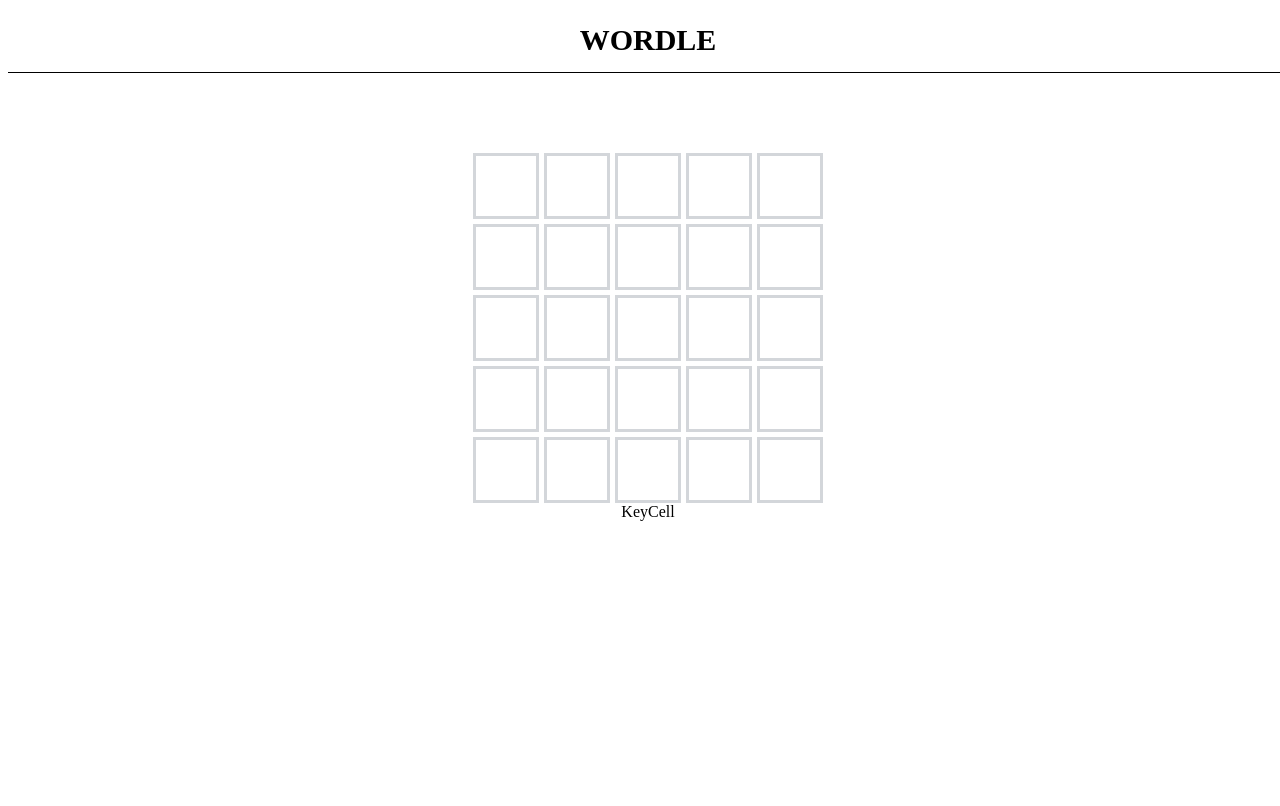
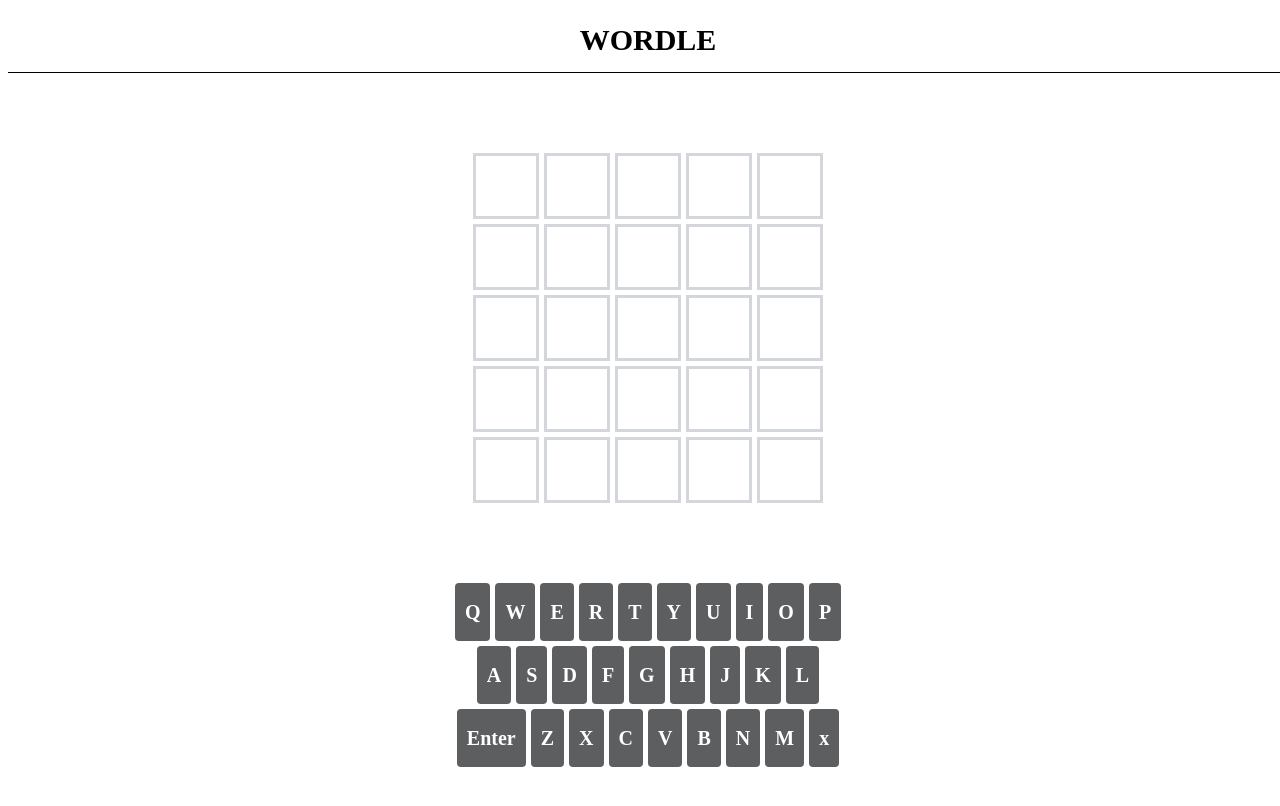
Before and after one commit to seon-mikim/wordle-react, a React (Vite) app: page / in a window 1280 px wide. Shown: the top 806 px of the page. Built offline with nearby package versions, Linux system fonts and the light colour scheme.

Commit message:
feat: 키보드 클릭이벤트 생성
- 첫번째 줄 만들어짐

```diff
--- a/src/components/KeyBoard/KeyRow/KeyCell/index.jsx
+++ b/src/components/KeyBoard/KeyRow/KeyCell/index.jsx
@@ -1,9 +1,15 @@
+import { useContext } from 'react';
+import { WordContext } from '../../../../context/WordContext';
+import * as S from './style';
 
+function KeyCell({ keyCell, }) {
+	const { dispatch } = useContext(WordContext);
+//  const { guessWord, completedRows } = state;
+  const handleKeyClick = () => {
+    dispatch({type:'GUESSWORD', guessWord:keyCell })
+  }
 
-function KeyCell() {
-	return (
-		<div>KeyCell</div>
-	)
+  return <S.KeyCell data-key={keyCell} onClick={handleKeyClick}>{keyCell}</S.KeyCell>;
 }
 
-export default KeyCell
+export default KeyCell;
--- /dev/null
+++ b/src/components/KeyBoard/KeyRow/KeyCell/style.js
@@ -0,0 +1,14 @@
+import { styled } from "styled-components";
+
+export const KeyCell = styled.div`
+  display: flex;
+  justify-content: center;
+  align-items: center;
+  background-color: #5d5e60;
+  font-size: 20px;
+  color: #fff;
+  font-weight: 600;
+  height: 58px;
+  padding: 0 10px;
+  border-radius: 4px;
+`;
--- a/src/components/KeyBoard/KeyRow/index.jsx
+++ b/src/components/KeyBoard/KeyRow/index.jsx
@@ -1,11 +1,27 @@
+import * as S from './style'
 import KeyCell from "./KeyCell"
+import { FirstKey, SecondKey, ThirdKey} from '../../../constants/KeyboardData'
 
 function KeyRow() {
 	return (
-		<div>
-			<KeyCell /></div>
-
-	)
+    <S.KeyBoard>
+      <S.KeyRow>
+        {FirstKey.map((key) => (
+          <KeyCell key={key} keyCell={key} />
+        ))}
+      </S.KeyRow>
+      <S.KeyRow>
+        {SecondKey.map((key) => (
+          <KeyCell key={key} keyCell={key} />
+        ))}
+      </S.KeyRow>
+      <S.KeyRow>
+        {ThirdKey.map((key) => (
+          <KeyCell key={key} keyCell={key} />
+        ))}
+      </S.KeyRow>
+    </S.KeyBoard>
+  );
 }
 
 export default KeyRow
--- /dev/null
+++ b/src/components/KeyBoard/KeyRow/style.js
@@ -0,0 +1,17 @@
+import { styled } from 'styled-components';
+
+export const KeyBoard = styled.div`
+  display: flex;
+  justify-content: center;
+  align-items: center;
+  flex-direction: column;
+  gap: 5px;
+  margin: 80px;
+`;
+
+export const KeyRow = styled.div`
+  display: flex;
+  justify-content: center;
+  align-items: center;
+  gap: 5px;
+`;
--- a/src/components/KeyBoard/index.jsx
+++ b/src/components/KeyBoard/index.jsx
@@ -1,9 +1,7 @@
-import KeyRow from "./KeyRow"
+import KeyRow from './KeyRow';
 
 function Keyboard() {
-	return (
-		<div><KeyRow/></div>
-	)
+  return <KeyRow />;
 }
 
-export default Keyboard
+export default Keyboard;
--- a/src/constants/KeyboardData.js
+++ b/src/constants/KeyboardData.js
@@ -1,7 +1,4 @@
 
-const firstKey = ['Q', 'W', 'E', 'R', 'T', 'Y', 'U', 'I','O','P'];
-const secondKey = ['A', 'S', 'D', 'F', 'G', 'H', 'J', 'K', 'L'];
-const thirdKey = ['Enter', 'Z', 'X', 'C', 'V', 'B', 'N', 'M', 'x'];
-export const KeyboardData = [firstKey, secondKey, thirdKey]
-
-console.log(KeyboardData)
+export const FirstKey = ['Q', 'W', 'E', 'R', 'T', 'Y', 'U', 'I','O','P'];
+export const SecondKey = ['A', 'S', 'D', 'F', 'G', 'H', 'J', 'K', 'L'];
+export const ThirdKey = ['Enter', 'Z', 'X', 'C', 'V', 'B', 'N', 'M', 'x'];
```
Also changed, not shown: src/components/KeyBoard/style.js (deleted).
